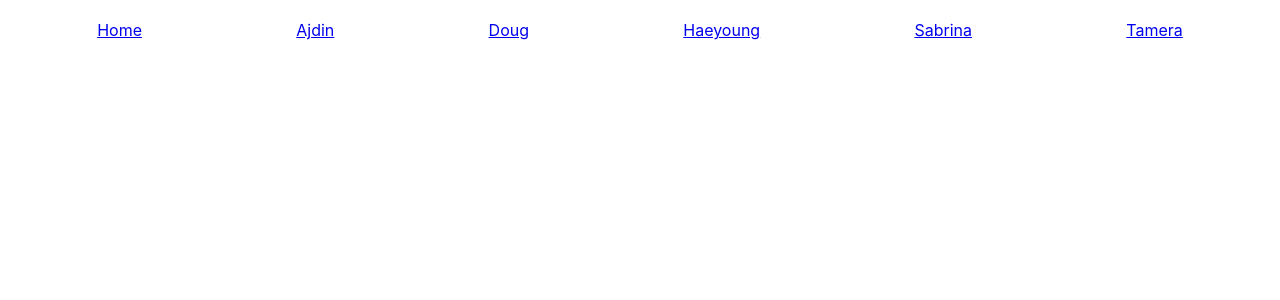
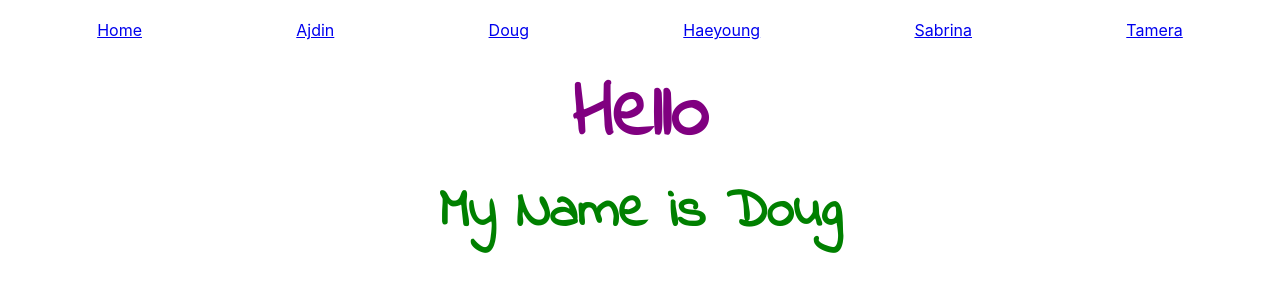
Before and after one commit to divinedouggy/react-group-project, a React (Create React App) app: page /doug in a window 1280 px wide. Shown: the top 300 px of the page. Built offline with nearby package versions, Linux system fonts and the light colour scheme.

Commit message:
fixed some css conflicts

```diff
--- a/public/index.html
+++ b/public/index.html
@@ -1,14 +1,15 @@
 <!DOCTYPE html>
 <html lang="en">
+
 <head>
   <meta charset="utf-8" />
   <link rel="icon" href="%PUBLIC_URL%/favicon.ico" />
   <meta name="viewport" content="width=device-width, initial-scale=1" />
   <meta name="theme-color" content="#000000" />
-    <meta
-      name="description"
-      content="Web site created using create-react-app"
-    />
+  <meta name="description" content="Web site created using create-react-app" />
+  <link rel="preconnect" href="https://fonts.googleapis.com">
+  <link rel="preconnect" href="https://fonts.gstatic.com" crossorigin>
+  <link href="https://fonts.googleapis.com/css2?family=Indie+Flower&display=swap" rel="stylesheet">
   <link rel="apple-touch-icon" href="%PUBLIC_URL%/logo192.png" />
   <!--
       manifest.json provides metadata used when your web app is installed on a
@@ -26,6 +27,7 @@
     -->
   <title>React App</title>
 </head>
+
 <body>
   <noscript>You need to enable JavaScript to run this app.</noscript>
   <div id="root"></div>
@@ -40,4 +42,5 @@
       To create a production bundle, use `npm run build` or `yarn build`.
     -->
 </body>
+
 </html>
--- a/src/App.css
+++ b/src/App.css
@@ -1,12 +1,10 @@
-.App {
-
+.App{
   text-align: center;
 }
 
 .header{
 display: flex;
 flex-direction: column;
-
 margin: 20px;
 }
 
@@ -14,3 +12,48 @@ nav{
   display: flex;
   justify-content: space-around;
 }
+
+.doug{
+  font-family: 'Indie Flower', cursive;
+
+}
+
+.doug h1{
+  color: purple;
+  font-size: 77px;
+  margin: 0;
+}
+
+
+.doug h2{
+  color: green;
+  font-size: 55px;
+  margin: 0;
+}
+
+.sabrina{
+  text-align: center;
+}
+
+
+.tamera{
+  display: flex;
+  flex-direction: column;
+  align-items: center;
+  justify-content: center;
+}
+
+
+.aboutme-list {
+  font-family: 'Franklin Gothic Medium', 'Arial Narrow', Arial, sans-serif;
+  font-size: 1.5rem;
+}
+
+.tam-intro {
+  font-family: 'Franklin Gothic Medium', 'Arial Narrow', Arial, sans-serif;
+  font-size: 1.5rem;
+}
+
+.tam-bg{
+  background-color: rgb(247, 225, 167);
+}
--- a/src/components/AboutSabrina.css
+++ b/src/components/AboutSabrina.css
@@ -1,4 +1,4 @@
-h1 {
+.sabrina h1 {
     color: green;
 }
 
--- a/src/components/Doug.js
+++ b/src/components/Doug.js
@@ -1,8 +1,10 @@
-
+import '../App.css'
 
 function Doug() {
     return(
-        <div>
+        <div className='doug'>
+            <h1>Hello</h1>
+            <h2>My Name is Doug</h2>
 
         </div>
     )
--- a/src/components/Sabrina.js
+++ b/src/components/Sabrina.js
@@ -5,7 +5,7 @@ import './AboutSabrina.css';
 
 function Sabrina() {
     return (
-        <div>
+        <div className='sabrina'>
             <h1>About Sabrina</h1>
             <h2>I like listening to music and watching YouTube.</h2>
             <h2>I also like traveling and visiting new places.</h2>
--- a/src/components/Tamera.js
+++ b/src/components/Tamera.js
@@ -1,9 +1,38 @@
+import React, { useEffect } from 'react';
 
 
-function Tamera() {
-    return(
-        <div>
+function Tamera () {
+    useEffect(()  => {
+        document.body.classList.add('tam-bg');
 
+        return () => {
+            document.body.classList.remove('tam-bg');
+        };
+    });
+    return (
+        <div className='tamera'>
+            <h1>Hi, I'm Tamera! 😊</h1>
+            <p className="tam-intro">Below, you'll find a few fun facts about me.</p>
+            <ol>
+                <li className ="aboutme-list"> I enjoy doing freelance photography in my spare time.
+
+                </li>
+
+                <li className ="aboutme-list"> I'd only taken one coding class before being accepted
+                    into Per Scholas.
+                </li>
+
+                <li className ="aboutme-list"> My favorite color is brown, it's super underrated.
+                </li>
+
+                <li className ="aboutme-list"> My favorite TV show is the Twilight Zone.
+
+                </li>
+
+                <li className ="aboutme-list"> I love Pixar movies, my favorite one is Ratatouille.</li>
+
+                <li className ="aboutme-list" >I'm a Pescetarian!</li>
+            </ol>
         </div>
     )
 }
--- a/src/screens/HomePage.js
+++ b/src/screens/HomePage.js
@@ -7,6 +7,8 @@ function HomePage() {
             <br/>
 
          <p>Hello! Welcome to our website.</p>
+         <p>This is a website by our group, <i>about</i> our group.</p>
+         <p>Our group of Per Scholas champions.</p>
         </div>
     )
 }
--- a/style.css
+++ /dev/null
@@ -1,16 +0,0 @@
-body {
-    display: flex;
-    align-items: center;
-    justify-content: center;
-    background-color: rgb(247, 225, 167);
-}
-
-.aboutme-list {
-    font-family: 'Franklin Gothic Medium', 'Arial Narrow', Arial, sans-serif;
-    font-size: 1.5rem;
-}
-
-.intro {
-    font-family: 'Franklin Gothic Medium', 'Arial Narrow', Arial, sans-serif;
-    font-size: 1.5rem;
-}
```
Also changed, not shown: Tamera.js (deleted, +0 -32 lines). Lines whose indentation alone changed are shown as unchanged.
